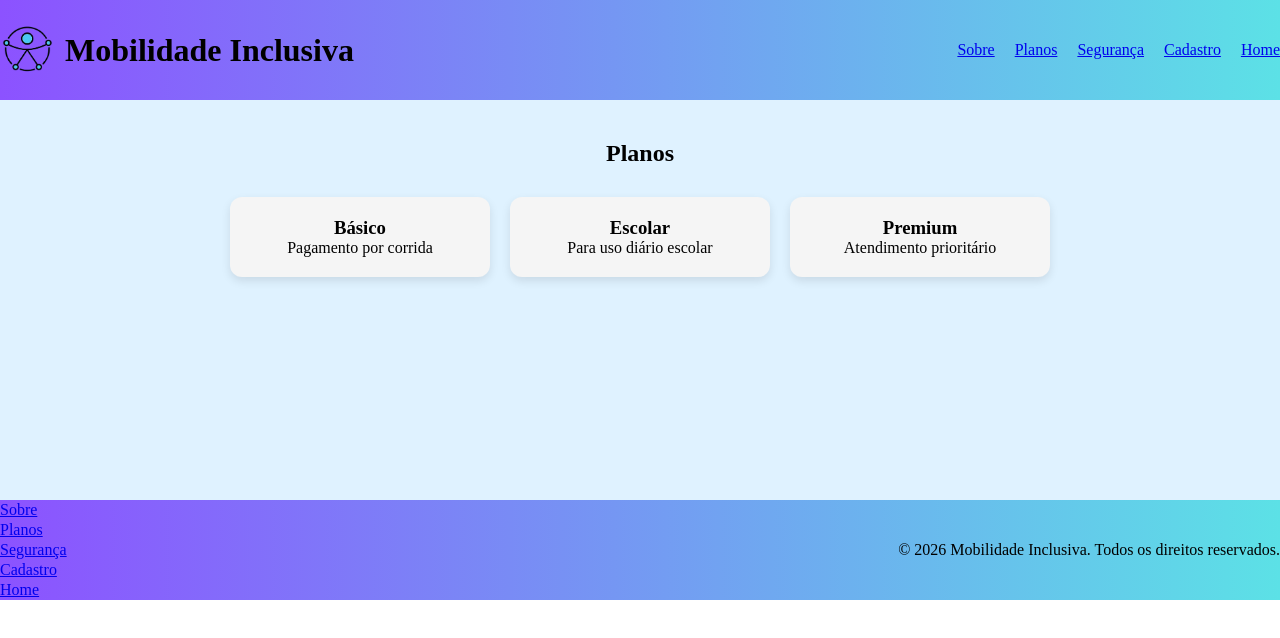
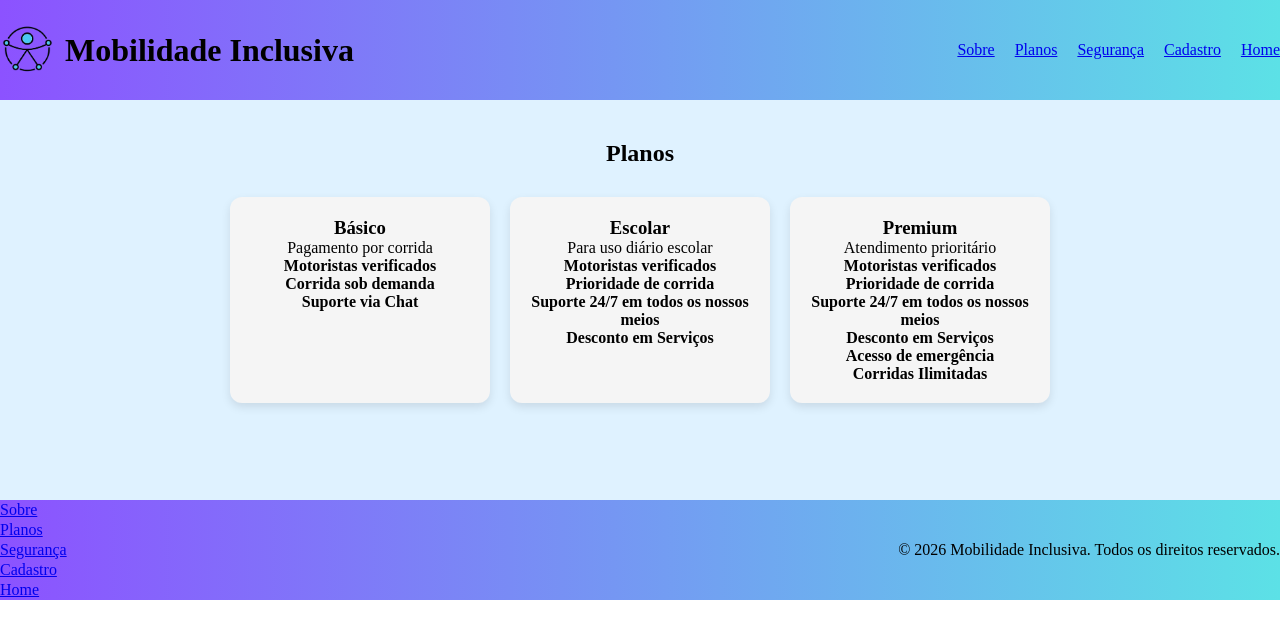
Before and after one commit to gabriellicabral/Projeto-de-desenvolvimento-Front-End, a React (Vite) app in the folder landingpage/: page /planos in a window 1280 px wide. Shown: the top 638 px of the page. Built offline with nearby package versions, Linux system fonts and the light colour scheme.

Commit message:
Adicionando contéudo a seção Planos

```diff
--- a/landingpage/src/pages/Planos.jsx
+++ b/landingpage/src/pages/Planos.jsx
@@ -15,16 +15,29 @@ function Planos(){
       <div className="cardplanos">
         <h3>Básico</h3>
         <p>Pagamento por corrida</p>
+        <h4>Motoristas verificados</h4>
+        <h4>Corrida sob demanda</h4>
+        <h4>Suporte via Chat</h4>
       </div>
 
       <div className="cardplanos">
         <h3>Escolar</h3>
         <p>Para uso diário escolar</p>
+        <h4>Motoristas verificados</h4>
+        <h4>Prioridade de corrida</h4>
+        <h4>Suporte 24/7 em todos os nossos meios</h4>
+        <h4>Desconto em Serviços</h4>
       </div>
 
       <div className="cardplanos">
         <h3>Premium</h3>
         <p>Atendimento prioritário</p>
+        <h4>Motoristas verificados</h4>
+        <h4>Prioridade de corrida</h4>
+        <h4>Suporte 24/7 em todos os nossos meios</h4>
+        <h4>Desconto em Serviços</h4>
+        <h4>Acesso de emergência</h4>
+        <h4>Corridas Ilimitadas</h4>
       </div>
       </div>
     </section>
```
